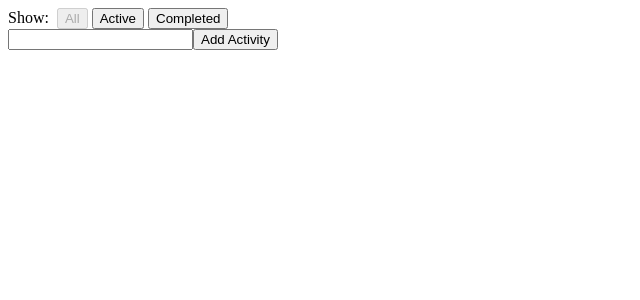
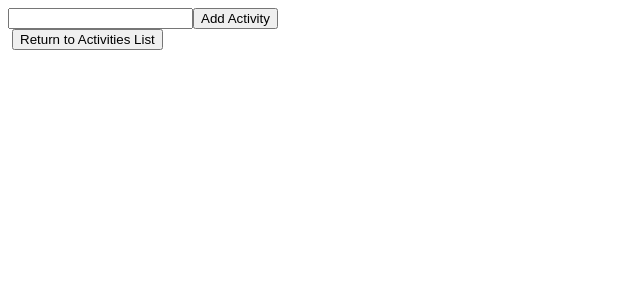
Before and after one commit to wennjie/react-redux-ionic, a React (Create React App) app: page /add-activity in a window 1280 px wide. Shown: the top 300 px of the page, without its empty margins (0-640 px from the left). Built offline with nearby package versions, Linux system fonts and the light colour scheme.

Commit message:
Part 2: Adding Pages and routing

```diff
--- a/package.json
+++ b/package.json
@@ -7,6 +7,7 @@
     "react": "^16.4.0",
     "react-dom": "^16.4.0",
     "react-redux": "^5.0.7",
+    "react-router-dom": "^4.3.1",
     "react-scripts": "1.1.4",
     "redux": "^4.0.0"
   },
--- a/src/App.js
+++ b/src/App.js
@@ -1,12 +1,10 @@
 import React from 'react'
 import Header from './components/Header'
-import AddActivity from './containers/AddActivity'
 import VisibleActivityList from './containers/VisibleActivityList'
 
 const App = () => (
   <div>
     <Header />
-    <AddActivity />
     <VisibleActivityList />
   </div>
 )
--- /dev/null
+++ b/src/components/AddActivityLink.js
@@ -0,0 +1,16 @@
+import React from 'react'
+import { withRouter } from 'react-router-dom'
+
+const AddActivityLink = withRouter(({ history }) => (
+    <button
+        type='button'
+        onClick={() => { history.push('/add-activity') }}
+        style={{
+            marginLeft: '4px',
+        }}
+    >
+        Add Activity
+    </button>
+))
+
+export default AddActivityLink
--- a/src/components/Header.js
+++ b/src/components/Header.js
@@ -1,19 +1,22 @@
 import React from 'react'
 import FilterLink from '../containers/FilterLink'
 import { VisibilityFilters } from '../actions/filter'
+import AddActivityLink from '../components/AddActivityLink'
 
 const Header = () => (
     <div>
         <span>Show: </span>
         <FilterLink filter={VisibilityFilters.SHOW_ALL}>
             All
-    </FilterLink>
+        </FilterLink>
         <FilterLink filter={VisibilityFilters.SHOW_ACTIVE}>
             Active
-    </FilterLink>
+        </FilterLink>
         <FilterLink filter={VisibilityFilters.SHOW_COMPLETED}>
             Completed
-    </FilterLink>
+        </FilterLink>
+
+        <AddActivityLink/>
     </div>
 )
 
--- /dev/null
+++ b/src/components/ReturnToActivityList.js
@@ -0,0 +1,16 @@
+import React from 'react'
+import { withRouter } from 'react-router-dom'
+
+const ReturnToActivityList = withRouter(({ history }) => (
+    <button
+        type='button'
+        onClick={() => { history.push('/') }}
+        style={{
+            marginLeft: '4px',
+        }}
+    >
+        Return to Activities List
+  </button>
+))
+
+export default ReturnToActivityList
--- a/src/containers/AddActivity.js
+++ b/src/containers/AddActivity.js
@@ -1,6 +1,8 @@
 import React from 'react'
 import { connect } from 'react-redux'
 import { addActivity } from '../actions/activities'
+import ReturnToActivityList from '../components/ReturnToActivityList'
+
 
 const AddActivity = ({ dispatch }) => {
     let input
@@ -22,7 +24,9 @@ const AddActivity = ({ dispatch }) => {
                     Add Activity
         </button>
             </form>
+            <ReturnToActivityList/>
         </div>
+
     )
 }
 
--- a/src/index.js
+++ b/src/index.js
@@ -1,15 +1,22 @@
 import React from 'react'
 import { render } from 'react-dom'
-import { Provider } from 'react-redux'
 import { createStore } from 'redux'
 import rootReducer from './reducers'
+import { Provider } from 'react-redux'
+import { BrowserRouter as Router, Route } from 'react-router-dom'
 import App from './App'
+import AddActivity from './pages/AddActivityPage';
 
 const store = createStore(rootReducer)
 
 render(
     <Provider store={store}>
-        <App />
+        <Router>
+            <div>
+            <Route exact path="/" component={App} />
+            <Route path="/add-activity" component={AddActivity} />
+            </div>
+        </Router>
     </Provider>,
     document.getElementById('root')
 )
--- /dev/null
+++ b/src/pages/AddActivityPage.js
@@ -0,0 +1,8 @@
+import React from 'react'
+import AddActivity from '../containers/AddActivity'
+
+const AddActivityPage = ({nav}) => (
+    <AddActivity/>
+)
+
+export default AddActivityPage
```
Also changed, not shown: 1 other file (tests, documents, lock files or other folders).
